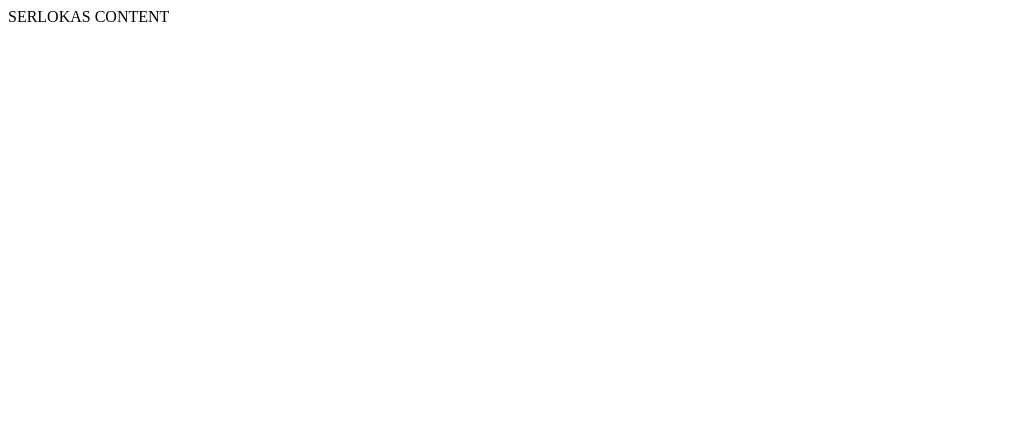
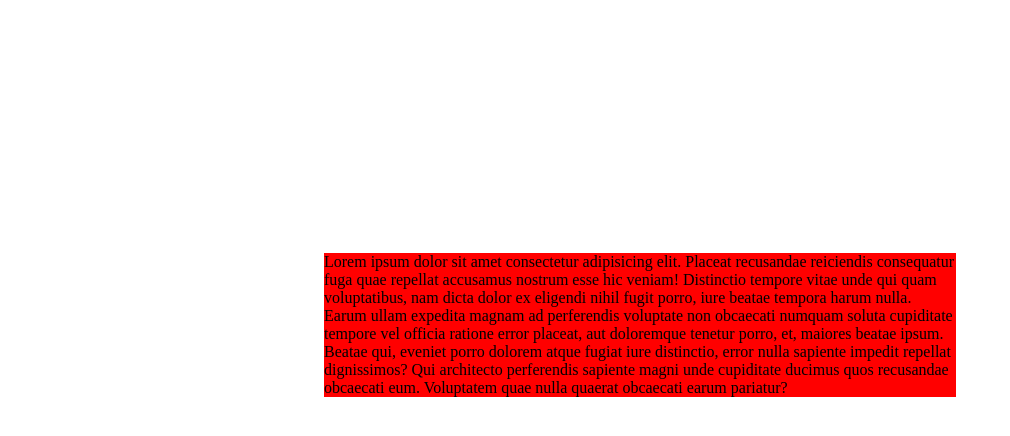
Before and after one commit to ModestaLiatuke/2-Serlokas, a website: page index.html in a window 1280 px wide. Shown: the whole page, without its empty margins (0-1010 px from the left). Drawn offline with Linux system fonts and the light colour scheme.

Commit message:
Content in  the middle of the screen

```diff
--- a/index.html
+++ b/index.html
@@ -8,7 +8,20 @@
 </head>
 
 <body>
-    SERLOKAS CONTENT
-</body>
+    <div style="background-color:red; width: 50% ; margin-left: 25%; margin-top: 20%;">Lorem ipsum dolor sit amet consectetur adipisicing elit. Placeat recusandae reiciendis consequatur fuga quae repellat accusamus nostrum esse hic veniam! Distinctio tempore vitae unde qui quam voluptatibus, nam dicta dolor ex eligendi nihil fugit porro, iure beatae tempora harum nulla. Earum ullam expedita magnam ad perferendis voluptate non obcaecati numquam soluta cupiditate tempore vel officia ratione error placeat, aut doloremque tenetur porro, et, maiores beatae ipsum. Beatae qui, eveniet porro dolorem atque fugiat iure distinctio, error nulla sapiente impedit repellat dignissimos? Qui architecto perferendis sapiente magni unde cupiditate ducimus quos recusandae obcaecati eum. Voluptatem quae nulla quaerat obcaecati earum pariatur?</div>
+    </body>
 
 </html>
+
+<!--
+    Komentarai
+    ==========
+    Stiliaus rasymo savybes
+    savybes-pavadinimas: reiksme;
+
+    pvz.: background-color: red;
+    width: 50%
+
+
+
+-->
```
